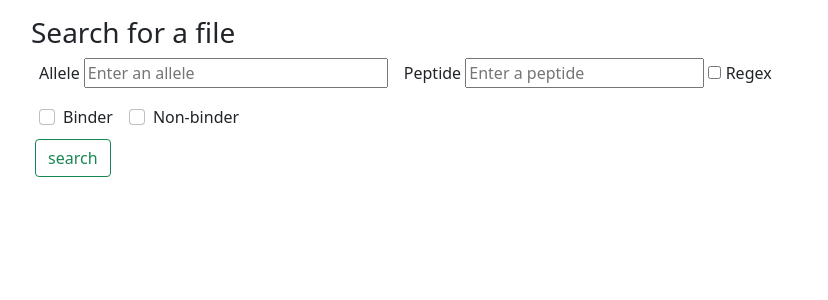
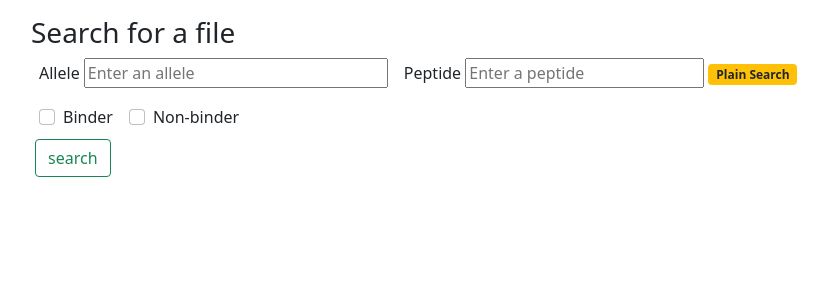
Before and after one commit to TrippleCCC/KavrakiLabWebApp, a Flask app: page / in a window 1280 px wide. Shown: the part 50-350 px from the top of the page, without its empty margins (67-895 px from the left). Run offline with Flask 2, Linux system fonts and the light colour scheme; some libraries are stand-ins or nearby versions.

Commit message:
Check peptide regex on the client side

```diff
--- a/web_app/__init__.py
+++ b/web_app/__init__.py
@@ -32,10 +32,6 @@ def create_app(dev=False):
     from . import download
     app.register_blueprint(download.bp)
 
-    # Add paths for regex ("/regex")
-    from .util import regex_util
-    app.register_blueprint(regex_util.bp)
-
     return app
 
 if __name__ == "__main__":
--- a/web_app/static/js/base_page.js
+++ b/web_app/static/js/base_page.js
@@ -1,5 +1,21 @@
+// Returns true if regex is valid
+const checkRegex = (peptideQuery) => {
+    var pairs = peptideQuery.split(",").map(x => x.trim());
+
+    const checkLetter = (c) => (/[a-zA-Z]/).test(c);
+    const checkNumber = (c) => (c <= "9" && c >= "1");
+
+    const validate_pair = (p) => {
+        return (p.length == 2) && (checkLetter(p.charAt(0))) && (checkNumber(p.charAt(1)));
+    };
+
+    pairs = pairs.filter(validate_pair);
+
+    return pairs.length > 0;
+};
 
 // Search bar auto complete.
+$(document).ready(function() {
     $('#allele').autocomplete({
         serviceUrl: '/suggest/allele',
         dataType: 'json',
@@ -9,3 +25,18 @@ $('#peptide').autocomplete({
         serviceUrl: '/suggest/peptide',
         dataType: 'json',
     });
+
+    // Check if peptide query is regex or raw on change
+    $('#peptide').on("input", function() {
+        var currentValue = this.value;
+        const result = checkRegex(currentValue);
+        if (result) {
+            $("#peptide-search-type").text("Regex Search");
+            $("#peptide-regex").val("on");
+        }
+        else {
+            $("#peptide-search-type").text("Plain Search");
+            $("#peptide-regex").val("off");
+        }
+    });
+});
--- a/web_app/templates/base.html
+++ b/web_app/templates/base.html
@@ -66,8 +66,14 @@
 					<div class="col-auto mx-2">
 						<label for="peptide" class="form-label">Peptide</label>
 						<input name="peptide" id="peptide" placeholder="Enter a peptide" value='{{ peptide if peptide else "" }}'/>
-                        <input {% if peptide_regex  == "on" %}checked{% else %}{% endif %} name="peptide-regex" type="checkbox"/>
-                        <label for="peptide-regex" class="form-check-label" id="enablePeptideRegex" >Regex</label>
+                        <input type="hidden" name="peptide-regex" id="peptide-regex" value='{{ peptide_regex if peptide_regex else "" }}'/>
+                        <label for="peptide-regex" class="form-check-label badge bg-warning text-dark" id="peptide-search-type">
+                        {% if peptide_regex == "on" %}
+                            Regex Search
+                        {% else %}
+                            Plain Search
+                        {% endif %}
+                        </label>
 					</div>
                 </div>
 				<div class="row g-0 mx-auto my-1">
```
Also changed, not shown: web_app/util/regex_util.py (+0 -27 lines). Lines whose indentation alone changed are shown as unchanged.
